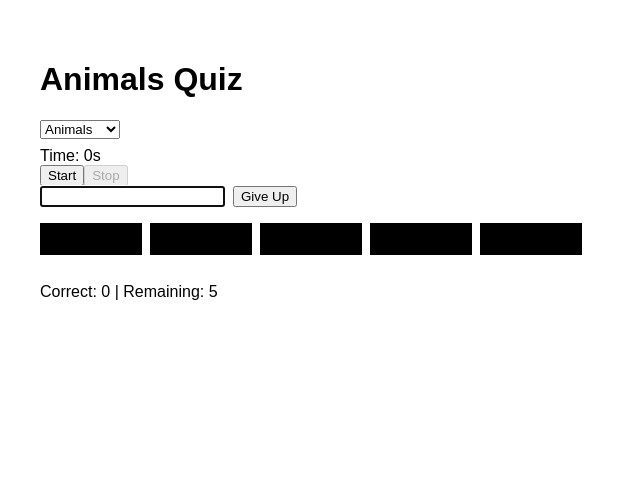
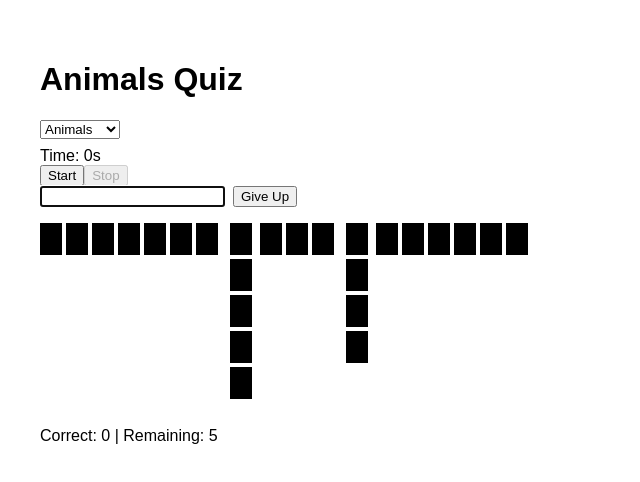
Before and after one commit to ahoff-git/Quizzler, a Next.js app: page / in a window 1280 px wide. Shown: the top 482 px of the page, without its empty margins (0-640 px from the left). Built offline with nearby package versions, Linux system fonts and the light colour scheme.

Commit message:
Add hidden answer component with per-letter reveal

```diff
--- a/app/page.tsx
+++ b/app/page.tsx
@@ -2,6 +2,7 @@
 
 import { useEffect, useRef, useState } from 'react';
 import Timer from '../components/Timer';
+import HiddenAnswer from '../components/HiddenAnswer';
 import { QUIZZES, QuizKey } from '../quizzes';
 
 export default function Page() {
@@ -72,23 +73,20 @@ export default function Page() {
           const isGuessed = guessed.includes(item);
           const showItem = isGuessed || revealed;
           return (
-            <span
+            <div
               key={index}
               style={{
                 display: 'inline-block',
-                width: '100px',
-                height: '30px',
-                backgroundColor: showItem ? '#fff' : '#000',
-                color: '#000',
                 marginRight: '8px',
                 marginBottom: '8px',
-                lineHeight: '30px',
-                textAlign: 'center',
-                border: '1px solid #000',
               }}
             >
-              {showItem ? item : ''}
-            </span>
+              <HiddenAnswer
+                answer={item}
+                reveal={showItem}
+                orientation={index % 2 === 0 ? 'horizontal' : 'vertical'}
+              />
+            </div>
           );
         })}
       </div>
--- /dev/null
+++ b/components/HiddenAnswer.tsx
@@ -0,0 +1,64 @@
+'use client';
+
+import { useEffect, useState } from 'react';
+
+interface HiddenAnswerProps {
+  answer: string;
+  reveal?: boolean;
+  orientation?: 'horizontal' | 'vertical';
+}
+
+export default function HiddenAnswer({
+  answer,
+  reveal = false,
+  orientation = 'horizontal',
+}: HiddenAnswerProps) {
+  const letters = answer.split('');
+  const [revealedLetters, setRevealedLetters] = useState<boolean[]>(() =>
+    letters.map(() => false),
+  );
+
+  useEffect(() => {
+    if (reveal) {
+      setRevealedLetters(letters.map(() => true));
+    }
+  }, [reveal, letters]);
+
+  const revealLetter = (index: number) => {
+    setRevealedLetters((prev) =>
+      prev.map((val, i) => (i === index ? true : val)),
+    );
+  };
+
+  return (
+    <div
+      style={{
+        display: 'flex',
+        flexDirection: orientation === 'vertical' ? 'column' : 'row',
+      }}
+    >
+      {letters.map((char, idx) => (
+        <span
+          key={idx}
+          onClick={() => revealLetter(idx)}
+          style={{
+            display: 'inline-block',
+            width: '20px',
+            height: '30px',
+            marginRight: orientation === 'horizontal' ? '4px' : 0,
+            marginBottom: orientation === 'vertical' ? '4px' : 0,
+            backgroundColor: revealedLetters[idx] ? 'transparent' : '#000',
+            color: '#000',
+            textAlign: 'center',
+            lineHeight: '30px',
+            border: '1px solid #000',
+            cursor:
+              reveal || revealedLetters[idx] ? 'default' : 'pointer',
+          }}
+        >
+          {revealedLetters[idx] ? char : ''}
+        </span>
+      ))}
+    </div>
+  );
+}
```
